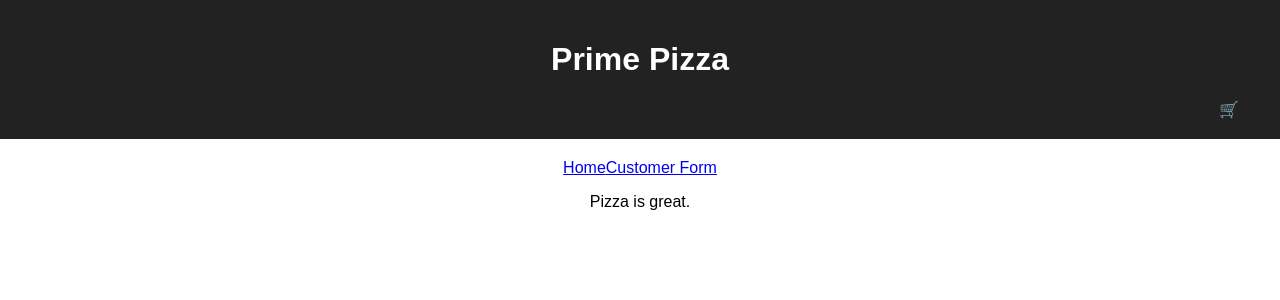
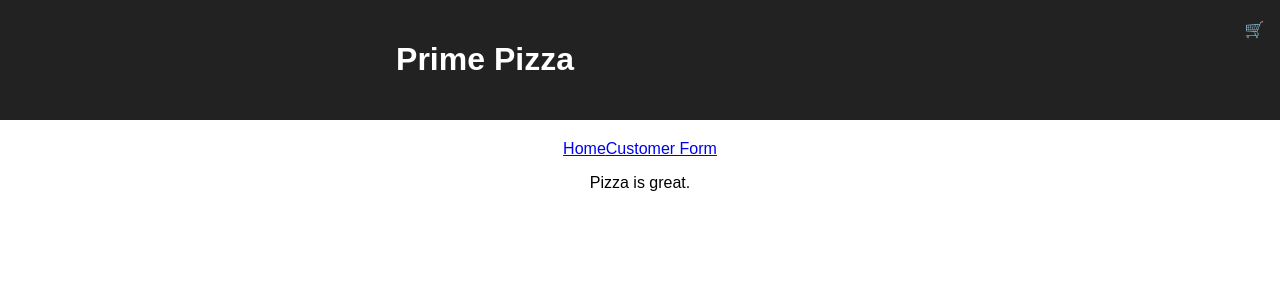
Before and after one commit to conceptcollector/redux-pizza-parlor, a React (Create React App) app: page /#/ in a window 1280 px wide. Shown: the top 300 px of the page. Built offline with nearby package versions, Linux system fonts and the light colour scheme; no server answers.

Commit message:
Trying grid on the header

```diff
--- a/src/components/App/App.css
+++ b/src/components/App/App.css
@@ -7,11 +7,12 @@
   padding: 20px;
   color: white;
   margin-bottom: 20px;
+  display: grid;
+  grid-template-columns: 3fr 1fr;
 }
 
 .App-title {
   font-size: 2em;
-  display: inline-block;
 }
 
 #shopping-cart {
```
